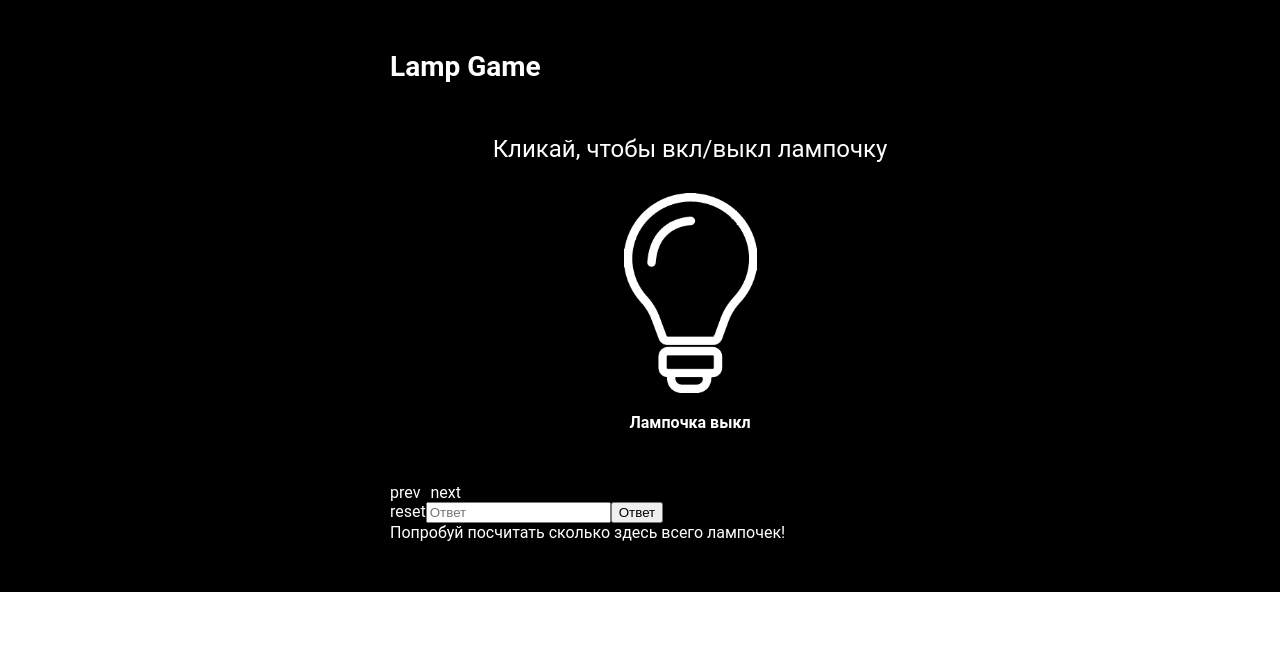
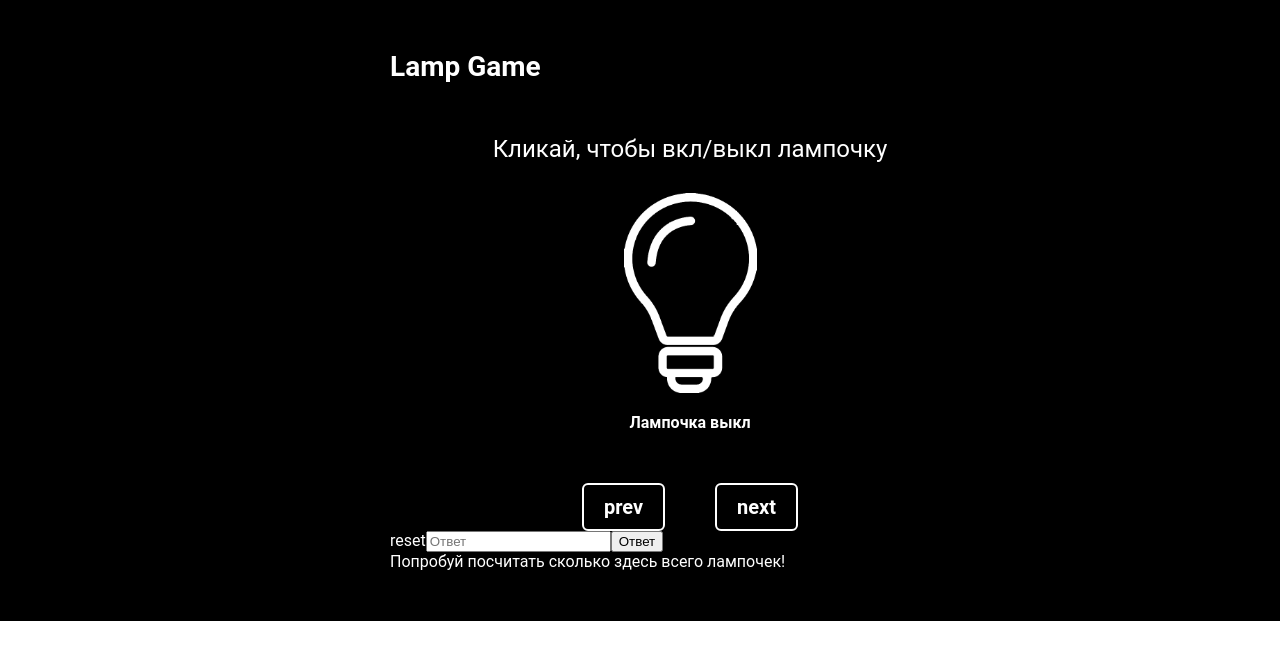
Before and after one commit to thearturca/lampsgame, a React (Create React App) app: page / in a window 1280 px wide. Shown: the top 660 px of the page. Built offline with nearby package versions, Linux system fonts and the light colour scheme.

Commit message:
working on style

```diff
--- a/package.json
+++ b/package.json
@@ -11,10 +11,12 @@
     "@types/react": "^17.0.39",
     "@types/react-dom": "^17.0.11",
     "@types/react-router-dom": "^5.3.3",
+    "@types/react-transition-group": "^4.4.4",
     "react": "^17.0.2",
     "react-dom": "^17.0.2",
     "react-router-dom": "^6.2.1",
     "react-scripts": "5.0.0",
+    "react-transition-group": "^4.4.2",
     "typescript": "^4.5.5",
     "usehooks-ts": "^2.4.0",
     "web-vitals": "^2.1.4"
--- /dev/null
+++ b/src/components/assets.components/lamp.component/game-controls.component/game-controls.component.css
@@ -0,0 +1,22 @@
+.lamps-controls {
+    display: flex;
+    justify-content: center;
+    align-items: center;
+}
+
+.lamps-controls .prev, .next {
+    border: 2px solid var(--text-primary);
+    border-radius: 6px;
+    padding: 10px 20px;
+    font-weight: 700;
+    font-size: 20px;
+    text-decoration: none;
+}
+
+.lamps-controls .prev {
+    margin-right: 50px;
+}
+
+.lamps-controls .next {
+
+}
--- a/src/components/assets.components/lamp.component/game-controls.component/game-controls.component.tsx
+++ b/src/components/assets.components/lamp.component/game-controls.component/game-controls.component.tsx
@@ -1,4 +1,5 @@
 import React from "react";
+import "./game-controls.component.css"
 
 interface GameControlsComponentProps {
     prevLamp(): void;
@@ -37,7 +38,6 @@ class GameControlsComponent extends React.Component<GameControlsComponentProps,
 
     handleClickAnswer() {
         if (this.props.submitAnswer(this.state.answer)) this.setState({...this.state, hasWos: true})
-
     }
 
     handleAnswerOnChange(e: React.ChangeEvent<HTMLInputElement> ) {
@@ -49,8 +49,8 @@ class GameControlsComponent extends React.Component<GameControlsComponentProps,
         return (
             <>
                 <div className="lamps-controls">
-                    <span onClick={() => this.handleClickPrevLamp()}>prev</span>
-                    <span style={{marginLeft: "10px"}} onClick={() => this.handleClickNextLamp()}>next</span>
+                    <span onClick={() => this.handleClickPrevLamp()} className="prev">prev</span>
+                    <span onClick={() => this.handleClickNextLamp()} className="next">next</span>
                 </div>
                 <div className="answer-form">
                     <span onClick={() => this.handleClickResetLamp()}>reset</span>
--- a/src/components/assets.components/lamp.component/lamp.component.css
+++ b/src/components/assets.components/lamp.component/lamp.component.css
@@ -0,0 +1,3 @@
+.lamp {
+    transition: all .3s;
+}
--- a/src/components/assets.components/lamp.component/lamp.component.tsx
+++ b/src/components/assets.components/lamp.component/lamp.component.tsx
@@ -2,6 +2,7 @@ import { SyntheticEvent, useState } from "react"
 import lampOffImg from "./img/lamp-off.png"
 import lampOnImg from "./img/lamp-on.png"
 import { LampEntity } from "./lamp.entity"
+import "./lamp.component.css"
 
 interface LampComponentProps {
     isOn: boolean;
@@ -29,7 +30,6 @@ function LampComponent(props:LampComponentProps) {
                 height: "200px",
                 width: "133px"
             }}>
-
             </span>
   )
 }
--- a/src/components/game.component.tsx
+++ b/src/components/game.component.tsx
@@ -15,6 +15,7 @@ function GameComponent(props: GameComponentProps) {
         return setLampNum(lamps.length-1);
     }
     setLampNum(lampNum-1);
+    setIsNext(false);
   }
 
   const handleNextLamp = () => {
@@ -22,6 +23,7 @@ function GameComponent(props: GameComponentProps) {
         return setLampNum(0);
     }
     setLampNum(lampNum+1);
+    setIsNext(true);
   }
 
   const handleResetLamps = () => {
@@ -52,6 +54,7 @@ function GameComponent(props: GameComponentProps) {
 
   const [lamps, setLamps] = useState<LampEntity[]>(generateLamps());
   const [lampNum, setLampNum] = useState<number>(0);
+  const [isNext, setIsNext] = useState<boolean>(true)
 
   useEffect(() => {
     handleUpdateLamp(lampNum)
@@ -63,7 +66,7 @@ function GameComponent(props: GameComponentProps) {
   return (
     <div className="game">
       <h1 className="game-title">Lamp Game</h1>
-      <LampsContainerComponent lamps={ lamps } currentLamp={ lampNum } onToggleLamp={ handleUpdateLamp }></LampsContainerComponent>
+      <LampsContainerComponent isNext={isNext} lamps={ lamps } currentLamp={ lampNum } onToggleLamp={ handleUpdateLamp }></LampsContainerComponent>
       <GameControlsComponent
        prevLamp={ handlePrevLamp }
        nextLamp={ handleNextLamp }
--- a/src/components/lamps-container.component/lamps-container.component.css
+++ b/src/components/lamps-container.component/lamps-container.component.css
@@ -25,3 +25,24 @@
     align-items: center;
     justify-content: center;
 }
+
+.lamp-left-enter {
+    margin-right: 150px;
+}
+
+.lamp-left-exit {
+    margin-right: 0;
+}
+
+.lamp-left-enter-active {
+    margin-right: 150px;
+}
+
+.lamp-left-exit-active {
+    margin-right: 0;
+}
+
+.lamp-left-enter,
+.lamp-left-exit {
+    transition: all 1s;
+}
--- a/src/components/lamps-container.component/lamps-container.component.tsx
+++ b/src/components/lamps-container.component/lamps-container.component.tsx
@@ -1,4 +1,5 @@
 import { useState } from "react";
+import { SwitchTransition, CSSTransition } from "react-transition-group";
 import LampComponent from "../assets.components/lamp.component/lamp.component";
 import { LampEntity } from "../assets.components/lamp.component/lamp.entity";
 import "./lamps-container.component.css"
@@ -6,6 +7,7 @@ import "./lamps-container.component.css"
 interface LampsContainerComponentProps {
     lamps: LampEntity[];
     currentLamp: number;
+    isNext: boolean;
     onToggleLamp(i: number): void;
 }
 
@@ -17,29 +19,17 @@ function LampsContainerComponent(props: LampsContainerComponentProps) {
         props.onToggleLamp(props.currentLamp);
     }
 
-    const getPrevLampNum = (num: number): number => {
-      if (num <= 0) {
-        return props.lamps.length-1;
-    }
-    return num-1;
-    }
-
-    const getNextLampNum = (num: number): number => {
-      if (num >= props.lamps.length-1) {
-          return 0;
-      }
-      return num+1;
-    }
-
     const [currentLampState, setCurrentLampState] = useState<boolean>(props.lamps[props.currentLamp].isOn);
 
   return (
     <div className="lamps-container">
         <span className="lamp-hint">Кликай, чтобы вкл/выкл лампочку</span>
           <div className="lamp-wrapper">
-            <LampComponent key={getPrevLampNum(props.currentLamp)} isOn={props.lamps[getPrevLampNum(props.currentLamp)].isOn} onToggleLamp={() => toggleLamp(props.currentLamp)}></LampComponent>
-            <LampComponent key={props.currentLamp} isOn={props.lamps[props.currentLamp].isOn} onToggleLamp={() => toggleLamp(props.currentLamp)}></LampComponent>
-            <LampComponent key={getNextLampNum(props.currentLamp)} isOn={props.lamps[getNextLampNum(props.currentLamp)].isOn} onToggleLamp={() => toggleLamp(props.currentLamp)}></LampComponent>
+            {/* <SwitchTransition> */}
+              {/* <CSSTransition key={props.currentLamp} addEndListener={(node, done) => node.addEventListener("transitioned", done, false)} classNames="lamp-left"> */}
+                <LampComponent key={props.currentLamp} isOn={props.lamps[props.currentLamp].isOn} onToggleLamp={() => toggleLamp(props.currentLamp)}></LampComponent>
+              {/* </CSSTransition> */}
+            {/* </SwitchTransition> */}
           </div>
         <span className="lamp-state">{props.lamps[props.currentLamp].isOn ? "Лампочка вкл" : "Лампочка выкл"}</span>
     </div>
```
Also changed, not shown: 1 other file (tests, documents, lock files or other folders). Lines whose indentation alone changed are shown as unchanged.
